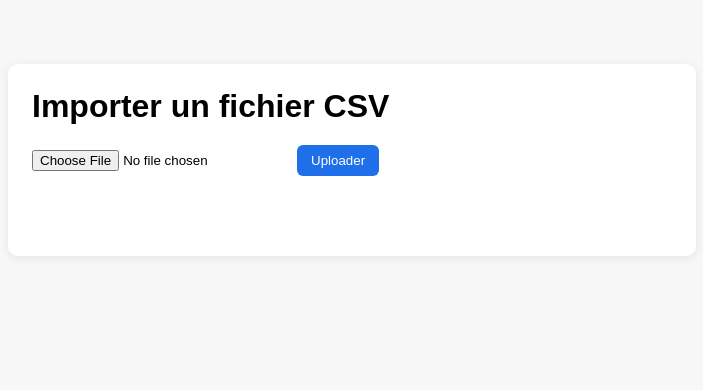
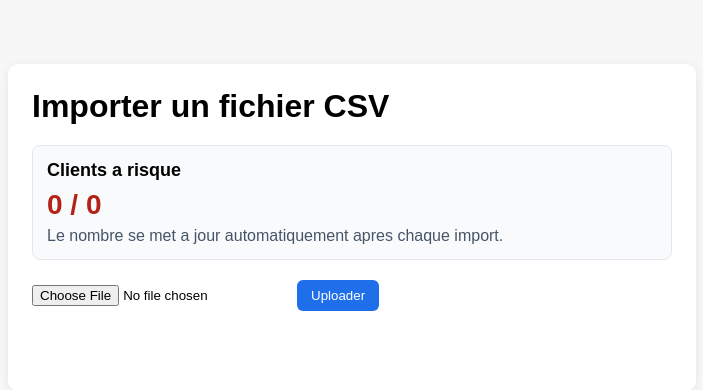
Before and after one commit to PaulDecat/TP_Seance_5, a Flask app: page / in a window 1280 px wide. Shown: the top 390 px of the page, without its empty margins (288-991 px from the left). Run offline with Flask 3, Linux system fonts and the light colour scheme; data that the repository does not hold is empty.

Commit message:
client risk visualisation

```diff
--- a/app.py
+++ b/app.py
@@ -18,6 +18,35 @@ UPLOAD_FOLDER.mkdir(exist_ok=True)
 app = Flask(__name__)
 app.config["UPLOAD_FOLDER"] = str(UPLOAD_FOLDER)
 app.config["MAX_CONTENT_LENGTH"] = 50 * 1024 * 1024  # 50MB
+
+
+RISK_COLUMN_ALIASES = {
+    "churn": ["churn", "is_churn", "resilie", "resiliation", "attrition"],
+    "payment_delay_days": [
+        "payment_delay_days",
+        "retard_paiement_jours",
+        "days_late",
+        "late_days",
+    ],
+    "payment_incidents": [
+        "payment_incidents",
+        "incidents_paiement",
+        "nb_incidents",
+        "late_payments",
+    ],
+    "satisfaction_score": [
+        "satisfaction_score",
+        "satisfaction",
+        "customer_satisfaction",
+        "csat",
+    ],
+}
+
+RISK_THRESHOLDS = {
+    "payment_delay_days": 30,
+    "payment_incidents": 3,
+    "satisfaction_score_max": 2,
+}
 
 
 @app.errorhandler(RequestEntityTooLarge)
@@ -51,9 +80,109 @@ def allowed_file(filename: str) -> bool:
     return "." in filename and filename.rsplit(".", 1)[1].lower() in ALLOWED_EXTENSIONS
 
 
+def normalize_key(key: str) -> str:
+    return key.strip().lower().replace(" ", "_")
+
+
+def find_value_by_alias(row: dict, aliases: list[str]):
+    normalized_row = {normalize_key(str(key)): value for key, value in row.items()}
+    for alias in aliases:
+        if alias in normalized_row:
+            return normalized_row[alias]
+    return None
+
+
+def parse_float(value):
+    if value is None:
+        return None
+    if isinstance(value, (int, float)):
+        return float(value)
+
+    text = str(value).strip().replace(",", ".")
+    if not text:
+        return None
+    try:
+        return float(text)
+    except ValueError:
+        return None
+
+
+def parse_bool(value):
+    if isinstance(value, bool):
+        return value
+    if value is None:
+        return None
+
+    text = str(value).strip().lower()
+    if text in {"1", "true", "yes", "oui"}:
+        return True
+    if text in {"0", "false", "no", "non"}:
+        return False
+    return None
+
+
+def is_risk_client(row: dict) -> bool:
+    churn_value = find_value_by_alias(row, RISK_COLUMN_ALIASES["churn"])
+    churn = parse_bool(churn_value)
+    if churn is True:
+        return True
+
+    delay_days = parse_float(find_value_by_alias(row, RISK_COLUMN_ALIASES["payment_delay_days"]))
+    if delay_days is not None and delay_days >= RISK_THRESHOLDS["payment_delay_days"]:
+        return True
+
+    incidents = parse_float(find_value_by_alias(row, RISK_COLUMN_ALIASES["payment_incidents"]))
+    if incidents is not None and incidents >= RISK_THRESHOLDS["payment_incidents"]:
+        return True
+
+    satisfaction = parse_float(find_value_by_alias(row, RISK_COLUMN_ALIASES["satisfaction_score"]))
+    if satisfaction is not None and satisfaction <= RISK_THRESHOLDS["satisfaction_score_max"]:
+        return True
+
+    return False
+
+
+def get_risk_clients_count() -> tuple[int, int]:
+    total_clients = 0
+    risk_clients = 0
+
+    with sqlite3.connect(DATABASE_PATH) as connection:
+        rows = connection.execute("SELECT row_data FROM imported_rows").fetchall()
+
+    for (row_json,) in rows:
+        try:
+            payload = json.loads(row_json)
+        except json.JSONDecodeError:
+            continue
+
+        total_clients += 1
+        if is_risk_client(payload):
+            risk_clients += 1
+
+    return total_clients, risk_clients
+
+
 @app.get("/")
 def index():
     return render_template("index.html")
+
+
+@app.get("/api/risk-clients")
+def risk_clients():
+    total_clients, risk_clients = get_risk_clients_count()
+    return jsonify(
+        {
+            "ok": True,
+            "total_clients": total_clients,
+            "risk_clients": risk_clients,
+            "criteria": {
+                "churn": "churn = true/oui/yes/1",
+                "payment_delay_days": f">= {RISK_THRESHOLDS['payment_delay_days']} jours de retard",
+                "payment_incidents": f">= {RISK_THRESHOLDS['payment_incidents']} incidents",
+                "satisfaction_score": f"<= {RISK_THRESHOLDS['satisfaction_score_max']}",
+            },
+        }
+    )
 
 
 @app.post("/api/import")
--- a/static/app.js
+++ b/static/app.js
@@ -2,11 +2,29 @@ const form = document.getElementById("upload-form");
 const input = document.getElementById("file-input");
 const button = document.getElementById("submit-btn");
 const message = document.getElementById("message");
+const riskCount = document.getElementById("risk-count");
+const totalCount = document.getElementById("total-count");
 
 function showMessage(text, isSuccess) {
   message.textContent = text;
   message.classList.remove("success", "error");
   message.classList.add(isSuccess ? "success" : "error");
+}
+
+async function refreshRiskCount() {
+  try {
+    const response = await fetch("/api/risk-clients");
+    const payload = await response.json();
+    if (!response.ok || !payload.ok) {
+      throw new Error("Invalid response");
+    }
+
+    riskCount.textContent = String(payload.risk_clients);
+    totalCount.textContent = String(payload.total_clients);
+  } catch (error) {
+    riskCount.textContent = "-";
+    totalCount.textContent = "-";
+  }
 }
 
 form.addEventListener("submit", async (event) => {
@@ -54,6 +72,7 @@ form.addEventListener("submit", async (event) => {
     showMessage(payload.message, Boolean(payload.ok));
     if (payload.ok) {
       form.reset();
+      await refreshRiskCount();
     }
   } catch (error) {
     showMessage("Erreur reseau pendant l'upload.", false);
@@ -61,3 +80,5 @@ form.addEventListener("submit", async (event) => {
     button.disabled = false;
   }
 });
+
+refreshRiskCount();
--- a/static/style.css
+++ b/static/style.css
@@ -16,6 +16,31 @@ body {
 h1 {
   margin-top: 0;
   margin-bottom: 20px;
+}
+
+.risk-card {
+  margin-bottom: 20px;
+  padding: 14px;
+  border: 1px solid #e4e7ec;
+  border-radius: 8px;
+  background: #f8fafc;
+}
+
+.risk-card h2 {
+  margin: 0 0 8px;
+  font-size: 18px;
+}
+
+.risk-value {
+  margin: 0;
+  font-size: 28px;
+  font-weight: 700;
+  color: #b42318;
+}
+
+.risk-caption {
+  margin: 6px 0 0;
+  color: #475467;
 }
 
 form {
--- a/templates/index.html
+++ b/templates/index.html
@@ -10,6 +10,12 @@
   <main class="container">
     <h1>Importer un fichier CSV</h1>
 
+    <section class="risk-card" aria-live="polite">
+      <h2>Clients a risque</h2>
+      <p class="risk-value"><span id="risk-count">-</span> / <span id="total-count">-</span></p>
+      <p class="risk-caption">Le nombre se met a jour automatiquement apres chaque import.</p>
+    </section>
+
     <form id="upload-form">
       <input id="file-input" type="file" name="file" accept=".csv,text/csv" required />
       <button id="submit-btn" type="submit">Uploader</button>
```
Also changed, not shown: data.db (added).
